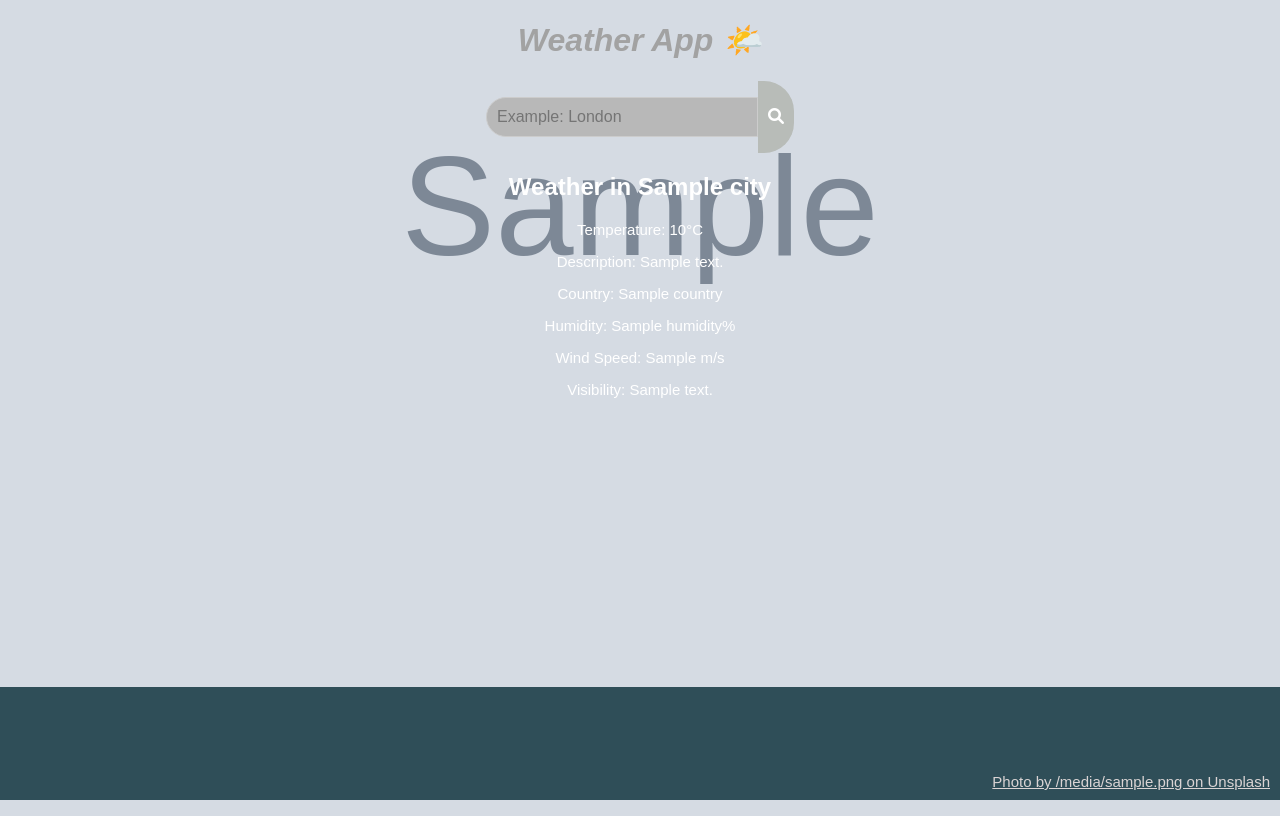
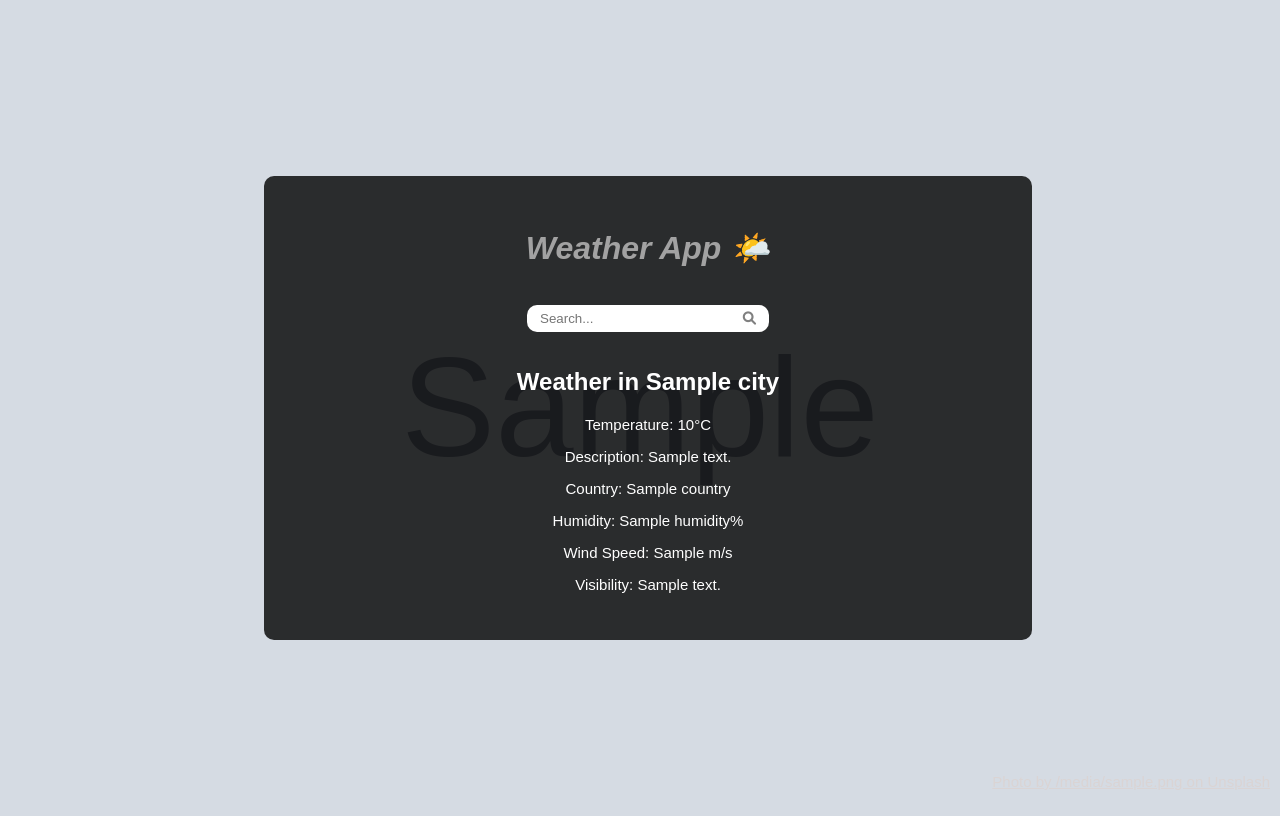
Before and after one commit to GaiusNale/Weather_App, a Django app: template weather_app/templates/weather_app/weather.html in a window 1280 px wide. Run offline with Django 3.2, Linux system fonts and the light colour scheme; the template is opened without the code that fills it: most values are stand-ins (such as "Sample title", 1, 10 or a date in 2020); grey boxes marked "Sample" are stand-in pictures.

Commit message:
finished the search bar and the box for content

```diff
--- a/weather_app/static/css/style.css
+++ b/weather_app/static/css/style.css
@@ -11,12 +11,24 @@ body {
     background-repeat: no-repeat;
     background-position: center;
     color: white;
+    width: 100%;
+    height: 100vh;
+    display: flex;
+    justify-content: center;
+    align-items: center;
+    overflow: hidden;
   }
 
   /* Container styles */
   .container {
-    margin-top: 20px;
     text-align: center;
+    background-color: rgba(0, 0 , 0, 0.8);
+    min-width: 60%;
+    max-width: 80%;
+    margin: 0 auto;
+    padding: 2rem 0;
+    border-radius: 10px;
+
   }
 
   /* Heading styles */
@@ -25,8 +37,41 @@ body {
     font-style: italic;
   }
 
+/* Form styles */
+input {
+  padding:.4rem .8rem;
+  border: none;
+  border-top-left-radius: 10px;
+  border-bottom-left-radius: 10px;
+}
+
+input:focus {
+  outline: none;
+}
+
+.search-form {
+  display: flex;
+  width: 100%;
+  justify-content: center;
+  align-items: center;
+}
+
+
+button{
+  background: white;
+  padding: .4rem .8rem;
+  height: max-content;
+  width: max-content;
+  border: 0;
+  border-top-right-radius: 10px;
+  border-bottom-right-radius: 10px;
+}
+
+button i {
+  color: grey;
+}
   /* Form styles */
-.search-form {
+/* .search-form {
     display: flex;
     justify-content: center;
     margin-top: 20px;
@@ -59,7 +104,7 @@ body {
 
 .search-form button[type="submit"]:hover {
     background-color: #898b89;
-}
+} */
 
   /* Weather details styles */
   .weather-details p {
--- a/weather_app/templates/weather_app/weather.html
+++ b/weather_app/templates/weather_app/weather.html
@@ -24,7 +24,7 @@
         <h1>Weather App 🌤️</h1>
         <form method="post" class="search-form">
             {% csrf_token %}
-            <p><input type="text" id="city" name="city" placeholder="Example: London" oninput="this.value = capitalizeFirstLetter(this.value)"></p>
+            <p><input type="text" id="city" name="city" placeholder="Search..." oninput="this.value = capitalizeFirstLetter(this.value)"></p>
             <button type="submit"><i class="fas fa-search"></i></button>
         </form>
 
```
